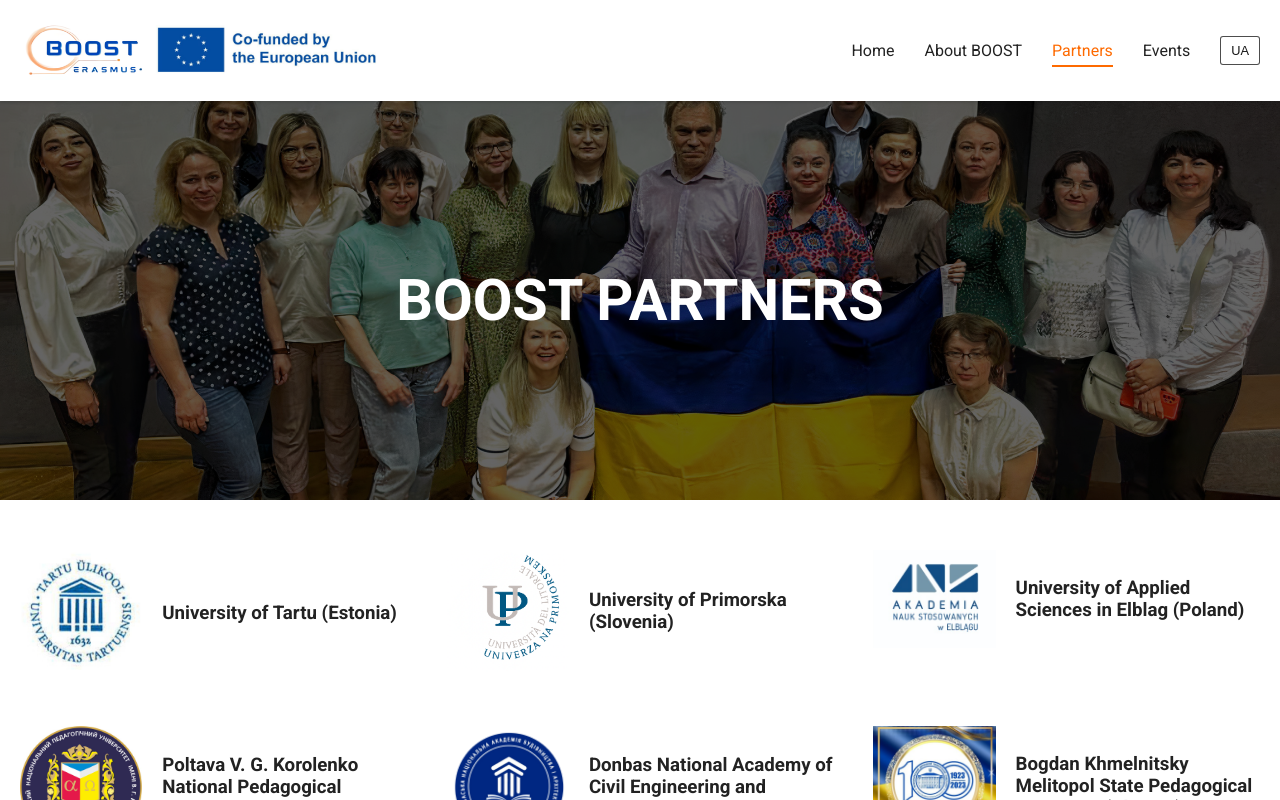
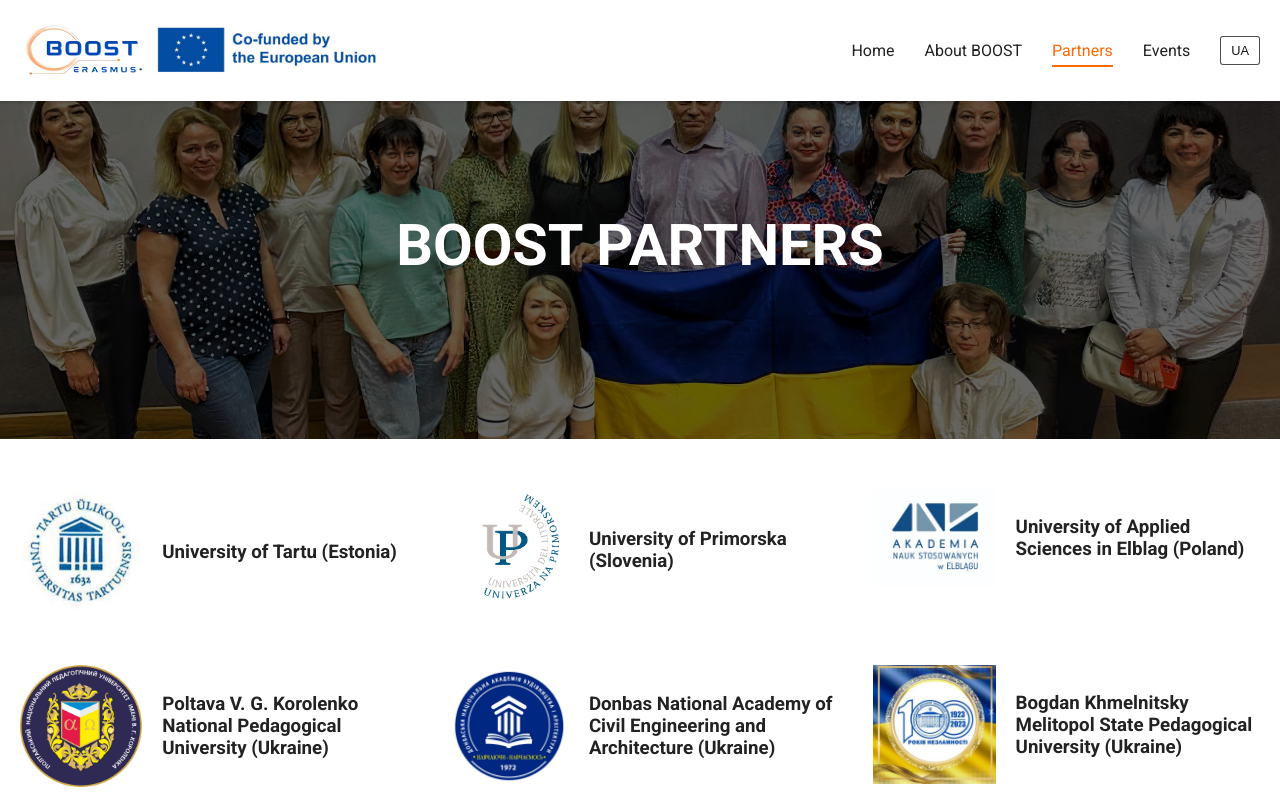
Before and after one commit to anpdko/boost-erasmus, a React (Vite) app: page /partners in a window 1280 px wide. Shown: the top 800 px of the page. Built offline with nearby package versions, Linux system fonts and the light colour scheme.

Commit message:
fix events

```diff
--- a/src/components/Header/Header.module.scss
+++ b/src/components/Header/Header.module.scss
@@ -1,72 +1,21 @@
-.header_main {
-  max-height: 80vh;
-  min-height: 650px;
+header {
+  overflow: hidden;
+  display: flex;
+  align-items: center;
+  justify-content: center;
+  position: relative;
 
   .box_img {
-    min-height: 650px;
+    position: absolute;
+    inset: 0;
 
-    .header_img {
+    img.header_img {
       width: 100%;
-      max-height: 80vh;
-      min-height: 650px;
-    }
-  }
-
-  @media (max-width: 800px) {
-    max-height: 70vh;
-    min-height: 530px;
-    .box_img {
-      .header_img {
-        max-height: 70vh;
-        min-height: 530px;
-      }
-    }
-  }
-}
-
-.header {
-  max-height: 45vh;
-  min-height: 400px;
-
-  .box_img {
-    min-height: 400px;
-
-    .header_img {
-      width: 100%;
-      max-height: 45vh;
-      min-height: 400px;
-    }
-  }
-  @media (max-width: 500px) {
-    .box_content {
-      h1 {
-        font-size: 2rem !important;
-      }
-    }
-  }
-
-  @media (max-width: 800px) {
-    max-height: 35vh;
-    min-height: 200px;
-    .box_img {
-      .header_img {
-        max-height: 35vh;
-        min-height: 200px;
-      }
-    }
-
-    .box_content {
-      padding: 7rem 10px 10rem 10px !important;
-    }
-  }
-}
-
-header {
-  position: relative;
-  .box_img {
-    .header_img {
+      height: 100%;
       object-fit: cover;
-      object-position: center;
+      // object-position: center;
+      position: absolute;
+      inset: 0;
     }
 
     &::before {
@@ -95,9 +44,10 @@
   }
 
   .box_content {
-    position: absolute;
+    position: relative;
+    height: 100%;
     z-index: 2;
-    inset: 0;
+    // inset: 0;
     display: flex;
     flex-direction: column;
     align-items: center;
@@ -153,3 +103,21 @@
     }
   }
 }
+
+.header_main {
+  min-height: 80vh;
+}
+
+.header {
+  @media (max-width: 500px) {
+    .box_content {
+      h1 {
+        font-size: 2rem !important;
+      }
+    }
+  }
+
+  .box_content {
+    padding: 7rem 10px 10rem 10px !important;
+  }
+}
--- a/src/pages/EventPage/EventPage.module.scss
+++ b/src/pages/EventPage/EventPage.module.scss
@@ -5,8 +5,14 @@
 
    .body{
       margin: 50px 0;
-      text-align: justify;
+      position: relative;
+      display: flex;
+      flex-direction: column;
+      align-items: center;
+      // text-align: justify;
+
       p {
+         align-self: flex-start;
          display: block;
          margin-block-start: 1em;
          margin-block-end: 1em;
@@ -14,12 +20,12 @@
          margin-inline-end: 0px;
          color: #7A7A7A;
          font-weight: normal;
-         font-size: 0.9rem;
+         font-size: 1rem;
          line-height: 1.7;
      }
 
      img{
-      width: calc(50% - 30px);
+      width: calc(80% - 30px);
       margin: 15px;
 
       @media (max-width: 640px) {
--- a/src/pages/Events/Events.tsx
+++ b/src/pages/Events/Events.tsx
@@ -45,7 +45,7 @@
                            </div>
                         </Link>
                         <div className={s.content}>
-                           <Link to={"/event/"+book._id}><h3>{book.title}</h3></Link>
+                           <Link to={"/event/"+book._id}><h3>{subText(book.title, 70)}</h3></Link>
                            <div className={s.body} dangerouslySetInnerHTML={{ __html: subText(book.body, 150) }} />
                         </div>
                      </div>
```
